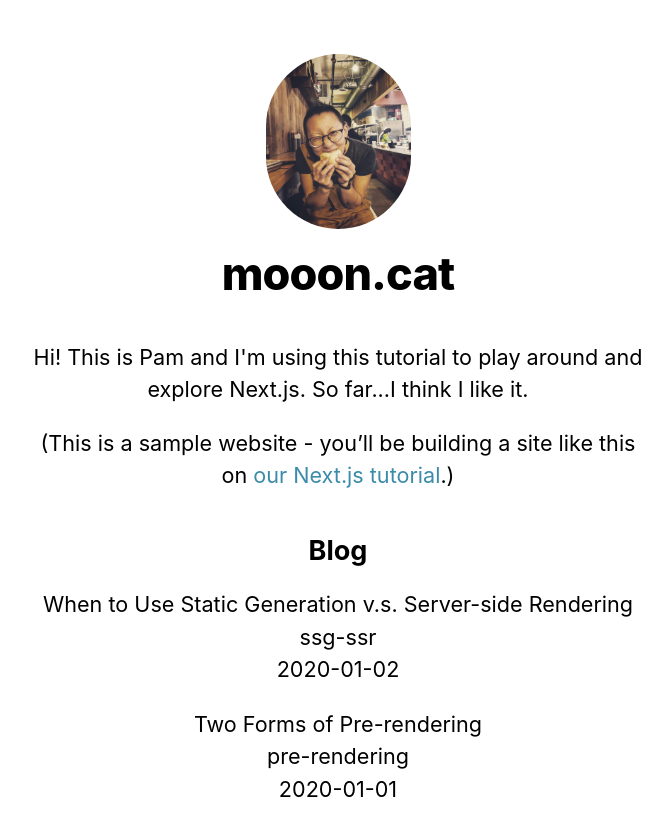
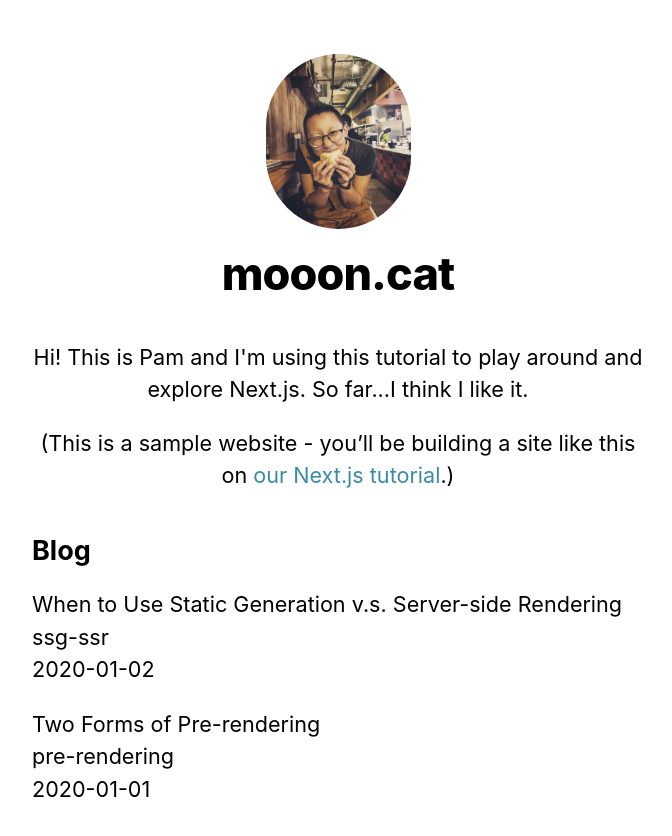
Before and after one commit to p-hsu/nextjs_blog_tutorial, a Next.js app: page / in a window 1280 px wide. Shown: the top 836 px of the page, without its empty margins (302-974 px from the left). Built offline with nearby package versions, Linux system fonts and the light colour scheme.

Commit message:
edited typography styles

```diff
--- a/pages/index.js
+++ b/pages/index.js
@@ -18,7 +18,7 @@ export default function Home({ allPostsData }) {
       <Head>
         <title>{siteTitle}</title>
       </Head>
-      <section className={utilStyles.headingMd}>
+      <section className={utilStyles.headingBio}>
         <p>Hi! This is Pam and I'm using this tutorial to play around and explore Next.js. So far...I think I like it.</p>
         <p>
           (This is a sample website - you’ll be building a site like this on{' '}
--- a/styles/utils.module.css
+++ b/styles/utils.module.css
@@ -21,6 +21,11 @@
   }
 
   .headingMd {
+    font-size: 1.2rem;
+    line-height: 1.5;
+  }
+
+  .headingBio {
     font-size: 1.2rem;
     line-height: 1.5;
     text-align: center;
```
